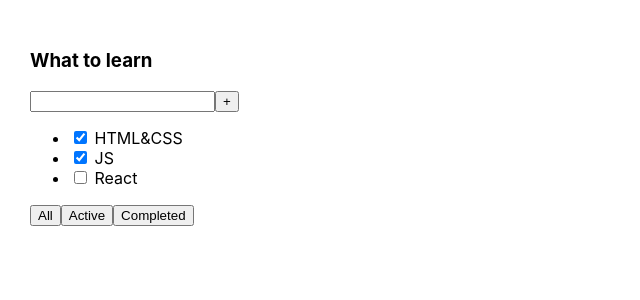
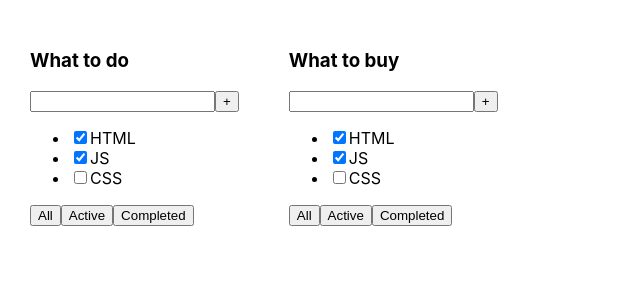
Before and after one commit to Annaptrvna/todolist-ts, a React (Create React App) app: page / in a window 1280 px wide. Shown: the top 300 px of the page, without its empty margins (0-640 px from the left). Built offline with nearby package versions, Linux system fonts and the light colour scheme.

Commit message:
Add Todolist

```diff
--- a/src/App.tsx
+++ b/src/App.tsx
@@ -1,26 +1,23 @@
 import React from 'react';
 import './App.css';
+import {TaskPropsType, Todolist} from "./Todolist";
 
 function App() {
+    const tasks: Array<TaskPropsType> = [
+        {id: 1, title: "HTML", isDone: true},
+        {id: 2, title: "JS", isDone: true},
+        {id: 3, title: "CSS", isDone: false},
+    ]
+
+    const tasks1: Array<TaskPropsType> = [
+        {id: 4, title: "Bread", isDone: false},
+        {id: 5, title: "Milk", isDone: true},
+        {id: 6, title: "Butter", isDone: false},
+    ]
     return (
         <div className="App">
-            <div>
-                <h3>What to learn</h3>
-                <div>
-                    <input/>
-                    <button>+</button>
-                </div>
-                <ul>
-                    <li><input type="checkbox" checked={true}/> <span>HTML&CSS</span></li>
-                    <li><input type="checkbox" checked={true}/> <span>JS</span></li>
-                    <li><input type="checkbox" checked={false}/> <span>React</span></li>
-                </ul>
-                <div>
-                    <button>All</button>
-                    <button>Active</button>
-                    <button>Completed</button>
-                </div>
-            </div>
+            <Todolist title="What to do" tasks={tasks}/>
+            <Todolist title="What to buy" tasks={tasks}/>
         </div>
     );
 }
--- /dev/null
+++ b/src/Todolist.tsx
@@ -0,0 +1,41 @@
+import React, {JSX} from "react";
+
+type TodolistPropsType = {
+    title: string
+    tasks: Array<TaskPropsType>
+}
+
+export type TaskPropsType = {
+    id: number,
+    isDone: boolean,
+    title: string
+}
+export const Todolist = (props: TodolistPropsType) => {
+
+    const tasksElements: Array<JSX.Element> = props.tasks.map(task=>{
+        return (
+            <li key={task.id}>
+                <input type="checkbox" checked={task.isDone}/>
+                <span>{task.title}</span>
+            </li>
+        )
+    })
+
+    return (
+            <div>
+                <h3>{props.title}</h3>
+                <div>
+                    <input/>
+                    <button>+</button>
+                </div>
+                <ul>
+                    {tasksElements}
+                </ul>
+                <div>
+                    <button>All</button>
+                    <button>Active</button>
+                    <button>Completed</button>
+                </div>
+            </div>
+    )
+}
```
